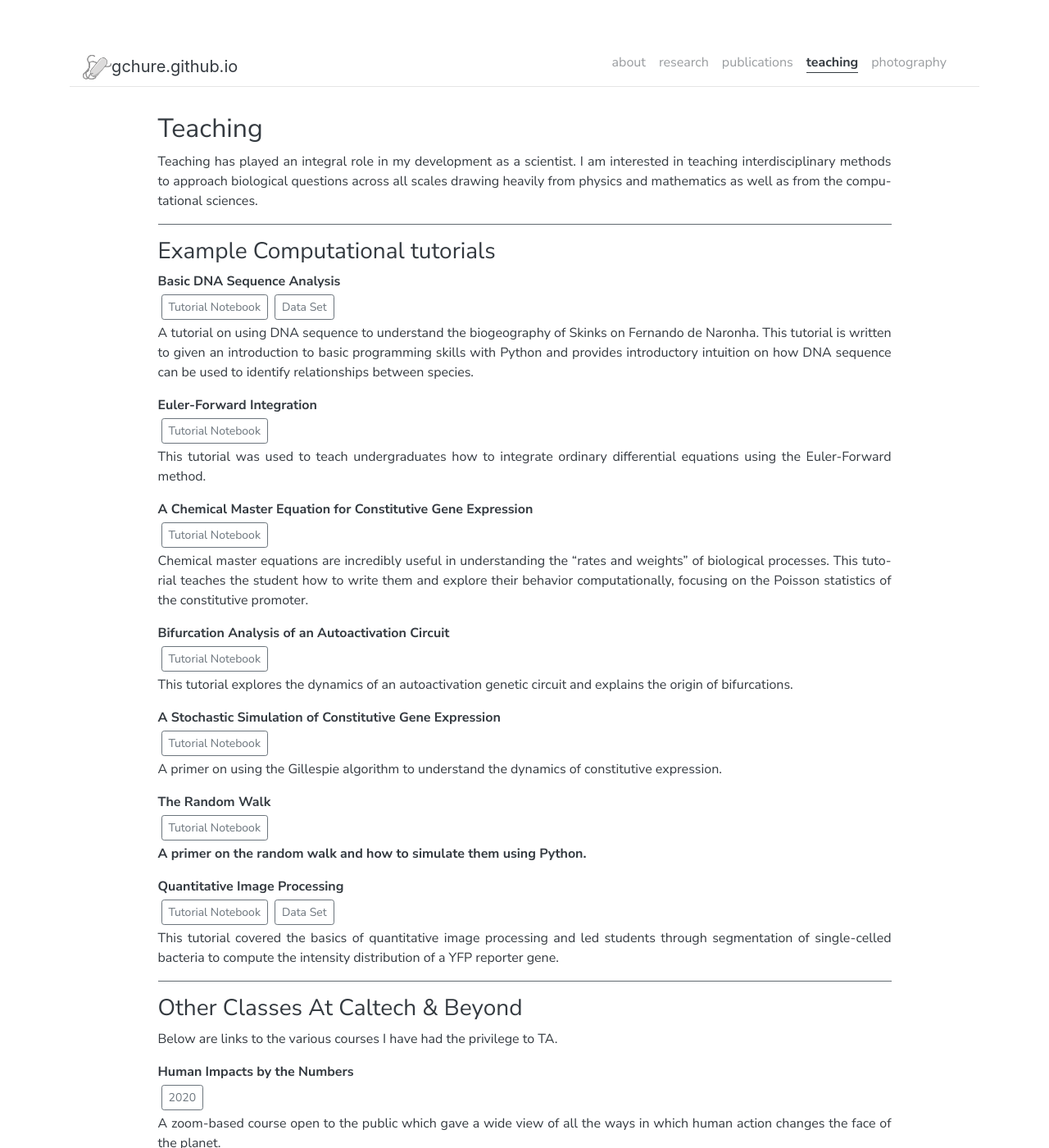
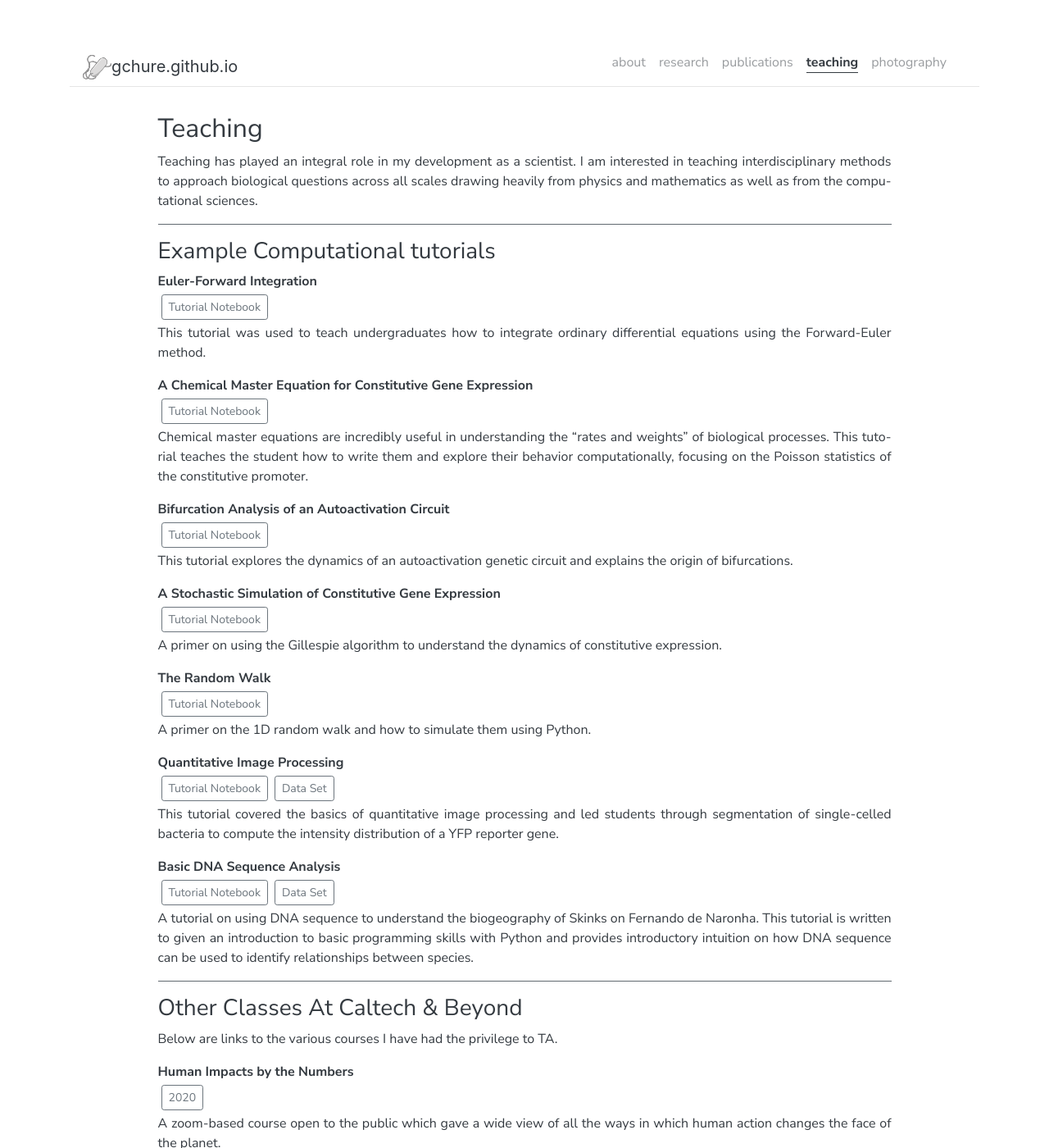
Before and after one commit to gchure/gchure.github.io, a Jekyll site: the page built from pages/teaching.md, in a window 1280 px wide and 1400 px high. Shown: the whole window at 82% size. Built offline with Jekyll 4.4.1, drawn with Linux system fonts in a browser that asks for light colours; nearby versions of some CDN libraries; some web fonts are replaced; some of the changed lines change nothing that is shown.

Commit message:
Updating the teaching links

```diff
--- a/pages/teaching.md
+++ b/pages/teaching.md
@@ -20,13 +20,8 @@
 
 ### Example Computational tutorials
 
-<b>Basic DNA Sequence Analysis</b><br/>
-<a class="m-1 btn btn-outline-secondary btn-sm" href="http://bi1.caltech.edu/2017/code/t01_sequence_analysis.html">Tutorial Notebook</a><a class="m-1 btn btn-outline-secondary btn-sm" href="http://rpdata.caltech.edu/courses/bi1_2017/data/mabuya_atlantica.zip">Data Set</a><br/>
-A tutorial on using DNA sequence to understand the biogeography of Skinks on Fernando de Naronha. This tutorial is written to given an introduction to basic programming skills with Python and provides introductory intuition on how DNA sequence can be used to
- identify relationships between species.
-
-<b>Euler-Forward Integration</b> <br/><a class='m-1 btn btn-outline-secondary btn-sm ' href='http://bi1.caltech.edu/2017/code/t02_numerical_integration.html'>Tutorial Notebook</a><br/>
-This tutorial was used to teach undergraduates how to integrate ordinary differential equations using the Euler-Forward method.
+<b>Euler-Forward Integration</b> <br/><a class='m-1 btn btn-outline-secondary btn-sm ' href='https://colab.research.google.com/drive/1-DOt39WYDz0uRajsFkEcBaDygu6Hwk-g?usp=sharing'>Tutorial Notebook</a><br/>
+This tutorial was used to teach undergraduates how to integrate ordinary differential equations using the Forward-Euler method.
 
 <b>A Chemical Master Equation for Constitutive Gene Expression</b> <br/>
 <a class='m-1 btn btn-outline-secondary btn-sm' href='https://colab.research.google.com/drive/1Lg0HKBgAo83DrUV1MNLqP3psfJp5u1HJ?usp=sharing'>Tutorial Notebook</a><br/>
@@ -41,16 +36,20 @@
 <a class='m-1 btn btn-outline-secondary btn-sm' href='https://drive.google.com/file/d/190VsVUXook0rSiqPbozoTPJv4W634d3A/view?usp=sharing'>Tutorial Notebook</a><br/>
 A primer on using the Gillespie algorithm to understand the dynamics of constitutive expression.
 
-<b>The Random Walk<b><br/>
+<b>The Random Walk</b><br/>
 <a class="m-1 btn btn-outline-secondary btn-sm" href='https://colab.research.google.com/drive/1a_8T8zamZXYn0b2fNfgwC9NpuE3nE0td?usp=sharing'>Tutorial Notebook</a><br/>
-A primer on the random walk and how to simulate them using Python.
-
+A primer on the 1D random walk and how to simulate them using Python.
 
 <b>Quantitative Image Processing</b><br/>
 <a class='m-1 btn btn-outline-secondary btn-sm' href='http://bi1.caltech.edu/2017/code/t04_quantitative_image_processing.html'>Tutorial Notebook</a><a class='m-1 btn btn-outline-secondary btn-sm' href='http://rpdata.caltech.edu/courses/bi1_2017/data/ecoli_images.zip'>Data Set</a><br/>
 This tutorial covered the basics of quantitative image processing and led
 students through segmentation of single-celled bacteria to compute the
 intensity distribution of a YFP reporter gene.
+
+<b>Basic DNA Sequence Analysis</b><br/>
+<a class="m-1 btn btn-outline-secondary btn-sm" href="http://bi1.caltech.edu/2017/code/t01_sequence_analysis.html">Tutorial Notebook</a><a class="m-1 btn btn-outline-secondary btn-sm" href="http://rpdata.caltech.edu/courses/bi1_2017/data/mabuya_atlantica.zip">Data Set</a><br/>
+A tutorial on using DNA sequence to understand the biogeography of Skinks on Fernando de Naronha. This tutorial is written to given an introduction to basic programming skills with Python and provides introductory intuition on how DNA sequence can be used to
+ identify relationships between species.
 
 
 <hr/>
```
